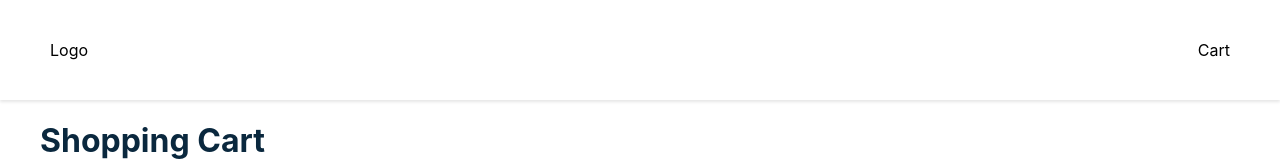
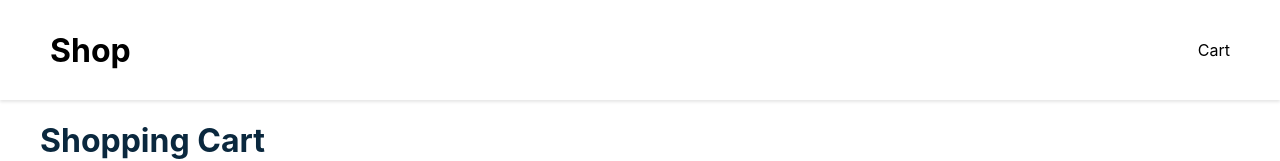
Before and after one commit to ericgomez/shopping-cart, a React (Create React App) app: page / in a window 1280 px wide. Shown: the top 161 px of the page. Built offline with nearby package versions, Linux system fonts and the light colour scheme.

Commit message:
Add Component Logo

```diff
--- /dev/null
+++ b/src/components/Logo.js
@@ -0,0 +1,16 @@
+import { Component } from 'react'
+
+const styles = {
+  logo: {
+    fontWeight: '700',
+    fontSize: '2rem'
+  }
+}
+
+class Logo extends Component {
+  render () {
+    return <div style={styles.logo}>Shop</div>
+  }
+}
+
+export default Logo
--- a/src/components/Navbar.js
+++ b/src/components/Navbar.js
@@ -1,4 +1,5 @@
 import { Component } from 'react'
+import Logo from './Logo'
 
 const styles = {
   navbar: {
@@ -17,7 +18,7 @@
   render () {
     return (
       <nav style={styles.navbar}>
-        <p>Logo</p>
+        <Logo />
         <p>Cart</p>
       </nav>
     )
```
